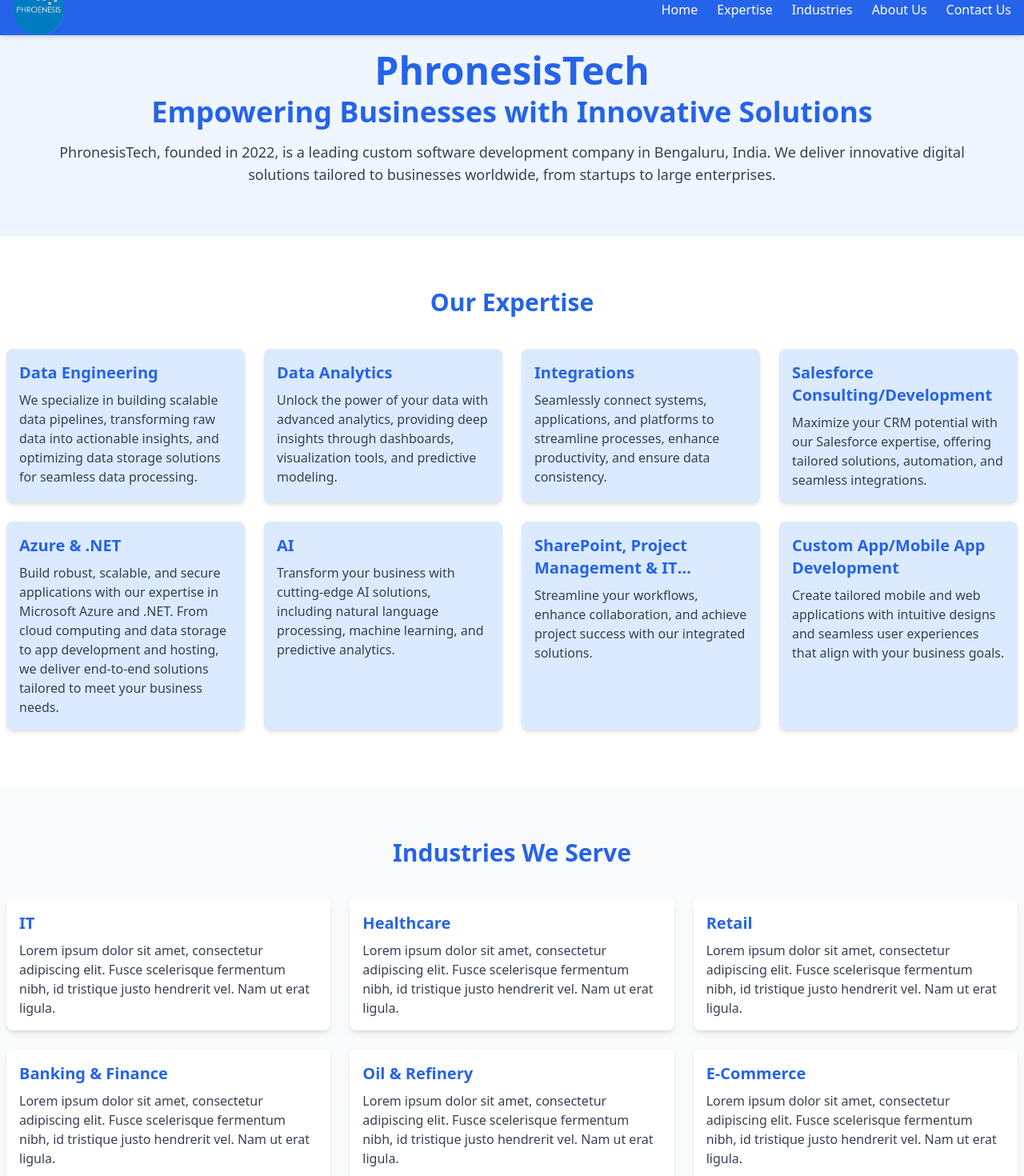
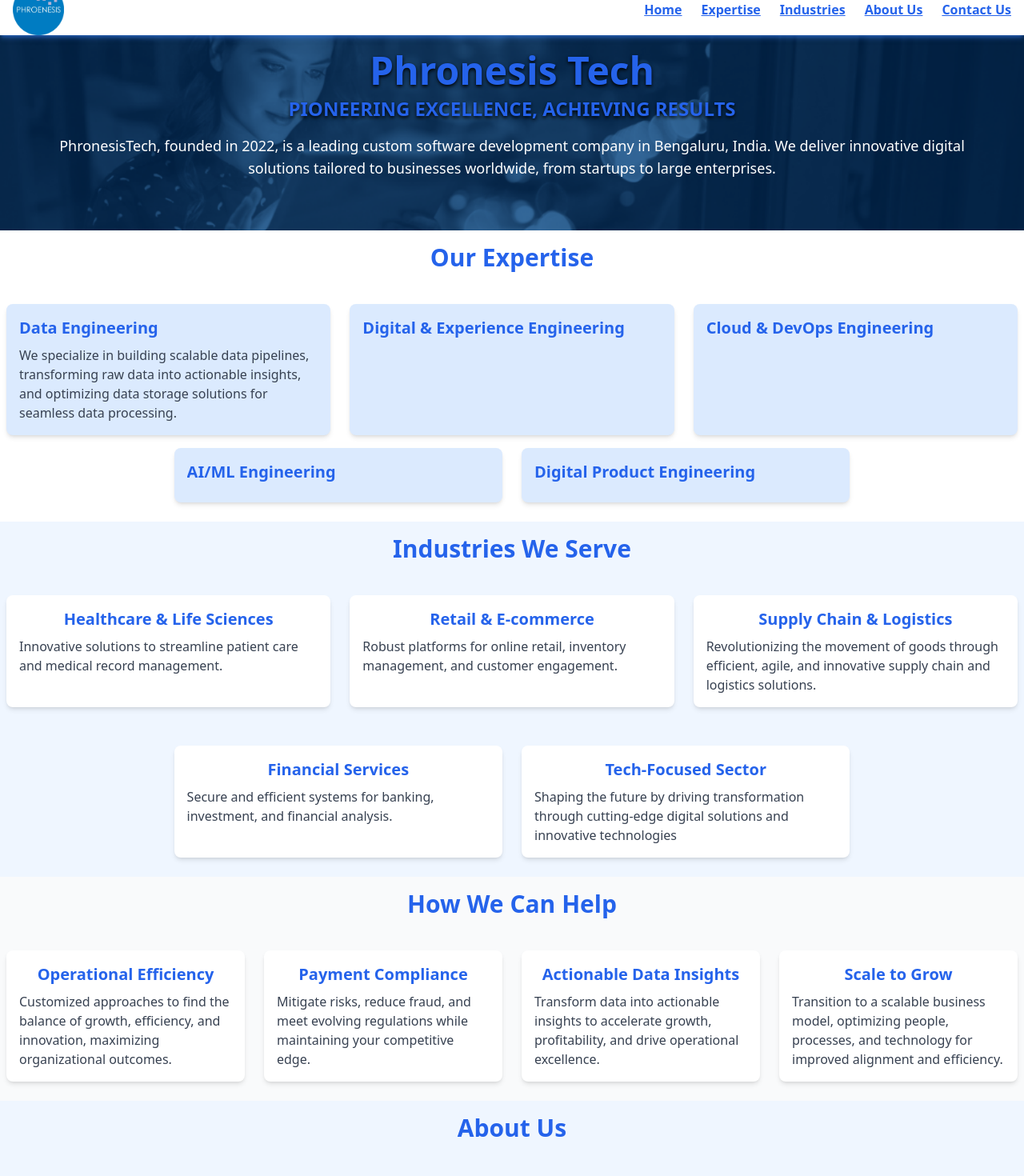
Before and after one commit to phronesistechgit/phronesistech_web, a React (Vite) app: page / in a window 1280 px wide. Shown: the part 20-1490 px from the top of the page at 80% size. Built offline with nearby package versions, Linux system fonts and the light colour scheme.

Commit message:
chnages to theme and added sections

```diff
--- a/src/App.jsx
+++ b/src/App.jsx
@@ -7,6 +7,7 @@
 import Industries from "./pages/Industries";
 import AboutUs from "./pages/AboutUs";
 import ContactUs from "./pages/ContactUs";
+import HowWeHelp from "./pages/HowWeHelp";
 
 function App() {
 	return (
@@ -17,6 +18,7 @@
 				<HomePage />
 				<Expertise />
 				<Industries />
+				<HowWeHelp />
 				<AboutUs />
 				<ContactUs />
 			</main>
--- a/src/components/Footer copy.jsx
+++ b/src/components/Footer copy.jsx
@@ -3,7 +3,7 @@
 
 const Footer = () => {
 	return (
-		<footer className="bg-blue-600 text-white mt-10">
+		<footer className="bg-[#007CC2] text-white mt-10">
 			<div className="max-w-7xl mx-auto px-4 py-6 grid grid-cols-1 md:grid-cols-3 gap-4">
 				<div>
 					<h3 className="font-bold">Quick Links</h3>
--- a/src/components/Footer.jsx
+++ b/src/components/Footer.jsx
@@ -3,7 +3,7 @@
 
 const Footer = () => {
 	return (
-		<footer className="bg-blue-600 text-white mt-10">
+		<footer className="bg-[#007CC2] text-white mt-10">
 			<div className="text-center max-w-7xl mx-auto px-4 py-6 grid grid-cols-1 md:grid-cols-3 gap-4">
 				<div>
 					<h3 className="font-bold text-lg mb-4">Quick Links</h3>
--- a/src/components/Header copy.jsx
+++ b/src/components/Header copy.jsx
@@ -3,7 +3,7 @@
 
 const Header = () => {
 	return (
-		<header className="fixed top-0 left-0 w-full bg-blue-600 text-white shadow-md z-10">
+		<header className="fixed top-0 left-0 w-full bg-[#007CC2] text-white shadow-md z-10">
 			<div className="max-w-7xl mx-auto px-4 flex justify-between items-center h-16">
 				<div className="font-bold text-lg">Logo</div>
 				<nav className="hidden md:flex space-x-6">
--- a/src/components/Header.jsx
+++ b/src/components/Header.jsx
@@ -5,7 +5,7 @@
 
 const Header = () => {
 	return (
-		<header className="fixed top-0 left-0 w-full bg-blue-600 text-white shadow-md z-10">
+		<header className="fixed top-0 left-0 w-full bg-white text-white shadow-md shadow-blue-500/50 z-10">
 			<div className="max-w-7xl mx-auto px-4 flex justify-between items-center h-16">
 				<Link to="/">
 					<img
@@ -16,106 +16,103 @@
 				</Link>
 				<nav className="hidden md:flex space-x-6">
 					<div className="group relative">
-						<button className="hover:text-gray-200">Home</button>
+						<button className="text-blue-600 underline font-bold hover:text-black">
+							Home
+						</button>
 					</div>
 					<div className="group relative">
-						<button className="hover:text-gray-200">
+						<button className="text-blue-600 underline font-bold hover:text-black">
 							Expertise
 						</button>
-						<div className="absolute left-0 hidden group-hover:block bg-white text-black p-2 mt-1 rounded shadow-md">
+						<div className="absolute left-0 hidden group-hover:block bg-white text-black p-2 rounded shadow-md">
 							<a
 								href="#"
-								className="block px-4 py-2 hover:bg-gray-100">
+								className="text-blue-600 block px-4 py-2 hover:bg-gray-100">
 								Data Engineering
 							</a>
 							<a
 								href="#"
-								className="block px-4 py-2 hover:bg-gray-100">
-								Data Analytics
+								className="text-blue-600 block px-4 py-2 hover:bg-gray-100">
+								Digital & Experience Engineering
 							</a>
 							<a
 								href="#"
-								className="block px-4 py-2 hover:bg-gray-100">
-								Integrations
+								className="text-blue-600 block px-4 py-2 hover:bg-gray-100">
+								Cloud & DevOps Engineering
 							</a>
 							<a
 								href="#"
-								className="block px-4 py-2 hover:bg-gray-100">
-								Salesforce Consulting/Development
+								className="text-blue-600 block px-4 py-2 hover:bg-gray-100">
+								AI/ML Engineering
 							</a>
 							<a
 								href="#"
-								className="block px-4 py-2 hover:bg-gray-100">
-								Azure & .NET
-							</a>
-							<a
-								href="#"
-								className="block px-4 py-2 hover:bg-gray-100">
-								AI
-							</a>
-							<a
-								href="#"
-								className="block px-4 py-2 hover:bg-gray-100">
-								SharePoint, Project Management & IT Consulting
-							</a>
-							<a
-								href="#"
-								className="block px-4 py-2 hover:bg-gray-100">
-								Custom App/Mobile App Development
+								className="text-blue-600 block px-4 py-2 hover:bg-gray-100">
+								Digital Product Engineering
 							</a>
 						</div>
 					</div>
 					<div className="group relative">
-						<button className="hover:text-gray-200">
+						<button className="text-blue-600 underline font-bold hover:text-black">
 							Industries
 						</button>
-						<div className="absolute left-0 hidden group-hover:block bg-white text-black p-2 mt-1 rounded shadow-md">
+						<div className="absolute left-0 hidden group-hover:block bg-white text-black p-2 rounded shadow-md">
 							<a
 								href="#"
-								className="block px-4 py-2 hover:bg-gray-100">
-								IT
+								className="text-blue-600 block px-4 py-2 hover:bg-gray-100">
+								Healthcare & Life Sciences
 							</a>
 							<a
 								href="#"
-								className="block px-4 py-2 hover:bg-gray-100">
-								Healthcare
+								className="text-blue-600 block px-4 py-2 hover:bg-gray-100">
+								Retail & E-commerce
 							</a>
 							<a
 								href="#"
-								className="block px-4 py-2 hover:bg-gray-100">
-								Retail
+								className="text-blue-600 block px-4 py-2 hover:bg-gray-100">
+								Supply Chain & Logistics
 							</a>
 							<a
 								href="#"
-								className="block px-4 py-2 hover:bg-gray-100">
+								className="text-blue-600 block px-4 py-2 hover:bg-gray-100">
 								Banking & Finance
+							</a>
+							<a
+								href="#"
+								className="text-blue-600 block px-4 py-2 hover:bg-gray-100">
+								Financial Services
+							</a>
+							<a
+								href="#"
+								className="text-blue-600 block px-4 py-2 hover:bg-gray-100">
+								Tech-Focused Sector
 							</a>
 						</div>
 					</div>
 					<div className="group relative">
-						<button className="hover:text-gray-200">
+						<button className="text-blue-600 underline font-bold hover:text-black">
 							About Us
 						</button>
-						<div className="absolute left-0 hidden group-hover:block bg-white text-black p-2 mt-1 rounded shadow-md">
+						{/* <div className="absolute left-0 hidden group-hover:block bg-white text-black p-2 rounded shadow-md">
 							<a
 								href="#"
-								className="block px-4 py-2 hover:bg-gray-100">
+								className="text-blue-600 block px-4 py-2 hover:bg-gray-100">
 								Company
 							</a>
 							<a
 								href="#"
-								className="block px-4 py-2 hover:bg-gray-100">
+								className="text-blue-600 block px-4 py-2 hover:bg-gray-100">
 								Press Media
 							</a>
 							<a
 								href="#"
-								className="block px-4 py-2 hover:bg-gray-100">
+								className="text-blue-600 block px-4 py-2 hover:bg-gray-100">
 								Our Blog
 							</a>
-						</div>
+						</div> */}
 					</div>
 					<div>
-						<button className="hover:text-gray-200">
+						<button className="text-blue-600 underline font-bold hover:text-black">
 							Contact Us
 						</button>
 					</div>
--- a/src/pages/Expertise.jsx
+++ b/src/pages/Expertise.jsx
@@ -2,11 +2,11 @@
 
 const Expertise = () => {
 	return (
-		<section className="py-16 bg-white">
+		<section className="py-4 bg-white">
 			<h2 className="text-3xl font-bold text-center text-blue-600">
 				Our Expertise
 			</h2>
-			<div className="max-w-7xl p-2 mx-auto grid grid-cols-1 md:grid-cols-2 lg:grid-cols-4 gap-6 mt-8">
+			<div className="max-w-7xl p-2 mx-auto grid grid-cols-1 md:grid-cols-2 lg:grid-cols-3 gap-6 mt-8">
 				<div className="bg-blue-100 p-4 rounded-lg shadow-md">
 					<h3 className="text-xl font-semibold text-blue-600 line-clamp-2">
 						Data Engineering
@@ -20,78 +20,29 @@
 				</div>
 				<div className="bg-blue-100 p-4 rounded-lg shadow-md">
 					<h3 className="text-xl font-semibold text-blue-600 line-clamp-2">
-						Data Analytics
+						Digital & Experience Engineering
 					</h3>
-					<p className="mt-2 text-gray-700">
-						Unlock the power of your data with advanced analytics,
-						providing deep insights through dashboards,
-						visualization tools, and predictive modeling.
-					</p>
+					<p className="mt-2 text-gray-700"></p>
 				</div>
 				<div className="bg-blue-100 p-4 rounded-lg shadow-md">
 					<h3 className="text-xl font-semibold text-blue-600 line-clamp-2">
-						Integrations
+						Cloud & DevOps Engineering
 					</h3>
-					<p className="mt-2 text-gray-700">
-						Seamlessly connect systems, applications, and platforms
-						to streamline processes, enhance productivity, and
-						ensure data consistency.
-					</p>
+					<p className="mt-2 text-gray-700"></p>
+				</div>
+			</div>
+			<div className="max-w-7xl lg:px-[17%] p-2 mx-auto grid grid-cols-1 md:grid-cols-2 lg:grid-cols-2 gap-6">
+				<div className="bg-blue-100 p-4 rounded-lg shadow-md">
+					<h3 className="text-xl font-semibold text-blue-600 line-clamp-2">
+						AI/ML Engineering
+					</h3>
+					<p className="mt-2 text-gray-700"></p>
 				</div>
 				<div className="bg-blue-100 p-4 rounded-lg shadow-md">
 					<h3 className="text-xl font-semibold text-blue-600 line-clamp-2">
-						Salesforce Consulting/Development
+						Digital Product Engineering
 					</h3>
-					<p className="mt-2 text-gray-700">
-						Maximize your CRM potential with our Salesforce
-						expertise, offering tailored solutions, automation, and
-						seamless integrations.
-					</p>
-				</div>
-				<div className="bg-blue-100 p-4 rounded-lg shadow-md">
-					<h3 className="text-xl font-semibold text-blue-600 line-clamp-2">
-						Azure & .NET
-					</h3>
-					<p className="mt-2 text-gray-700">
-						Build robust, scalable, and secure applications with our
-						expertise in Microsoft Azure and .NET. From cloud
-						computing and data storage to app development and
-						hosting, we deliver end-to-end solutions tailored to
-						meet your business needs.
-					</p>
-				</div>
-				<div className="bg-blue-100 p-4 rounded-lg shadow-md">
-					<h3 className="text-xl font-semibold text-blue-600 line-clamp-2">
-						AI
-					</h3>
-					<p className="mt-2 text-gray-700">
-						Transform your business with cutting-edge AI solutions,
-						including natural language processing, machine learning,
-						and predictive analytics.
-					</p>
-				</div>
-				<div className="bg-blue-100 p-4 rounded-lg shadow-md">
-					<h3 className="text-xl font-semibold text-blue-600 line-clamp-2">
-						SharePoint, Project Management & IT Consulting
-					</h3>
-					<p className="mt-2 text-gray-700">
-						Streamline your workflows, enhance collaboration, and
-						achieve project success with our integrated solutions.
-						{/* Our SharePoint services improve team productivity, while
-						our project management and IT consulting expertise help
-						you navigate challenges, implement best practices, and
-						optimize IT solutions for sustained growth. */}
-					</p>
-				</div>
-				<div className="bg-blue-100 p-4 rounded-lg shadow-md">
-					<h3 className="text-xl font-semibold text-blue-600 line-clamp-2">
-						Custom App/Mobile App Development
-					</h3>
-					<p className="mt-2 text-gray-700">
-						Create tailored mobile and web applications with
-						intuitive designs and seamless user experiences that
-						align with your business goals.
-					</p>
+					<p className="mt-2 text-gray-700"></p>
 				</div>
 			</div>
 		</section>
--- a/src/pages/HomePage.jsx
+++ b/src/pages/HomePage.jsx
@@ -2,14 +2,20 @@
 
 const HomePage = () => {
 	return (
-		<section className="p-16 bg-blue-50 text-center">
-			<h1 className="mt-5 text-5xl font-bold text-blue-600">
-				PhronesisTech
+		<section
+			className="p-16 bg-cover bg-center text-center"
+			style={{
+				backgroundImage: "url('hero.jpg')",
+			}}>
+			<h1
+				className="mt-5 text-5xl font-bold drop-shadow-[0_2px_2px_rgba(0,0,0,1)]
+ text-blue-600">
+				Phronesis Tech
 			</h1>
-			<h1 className="text-4xl mt-2 font-bold text-blue-600">
-				Empowering Businesses with Innovative Solutions
+			<h1 className="text-2xl mt-2 font-bold drop-shadow-[0_2px_2px_rgba(0,0,0,1)] text-blue-600">
+				PIONEERING EXCELLENCE, ACHIEVING RESULTS
 			</h1>
-			<p className="mt-4 text-lg text-gray-700">
+			<p className="text-white mt-4 text-lg">
 				PhronesisTech, founded in 2022, is a leading custom software
 				development company in Bengaluru, India. We deliver innovative
 				digital solutions tailored to businesses worldwide, from
--- /dev/null
+++ b/src/pages/HowWeHelp.jsx
@@ -0,0 +1,53 @@
+import React from "react";
+
+const HowWeHelp = () => {
+	return (
+		<section className="py-4 bg-gray-50">
+			<h2 className="text-3xl font-bold text-center text-blue-600">
+				How We Can Help
+			</h2>
+			<div className="max-w-7xl p-2 mx-auto grid grid-cols-1 md:grid-cols-2 lg:grid-cols-4 gap-6 mt-8">
+				<div className="bg-white p-4 rounded-lg shadow-md">
+					<h3 className="text-center text-xl font-semibold text-blue-600">
+						Operational Efficiency
+					</h3>
+					<p className="mt-2 text-gray-700">
+						Customized approaches to find the balance of growth,
+						efficiency, and innovation, maximizing organizational
+						outcomes.
+					</p>
+				</div>
+				<div className="bg-white p-4 rounded-lg shadow-md">
+					<h3 className="text-center text-xl font-semibold text-blue-600">
+						Payment Compliance
+					</h3>
+					<p className="mt-2 text-gray-700">
+						Mitigate risks, reduce fraud, and meet evolving
+						regulations while maintaining your competitive edge.
+					</p>
+				</div>
+				<div className="bg-white p-4 rounded-lg shadow-md">
+					<h3 className="text-center text-xl font-semibold text-blue-600">
+						Actionable Data Insights
+					</h3>
+					<p className="mt-2 text-gray-700">
+						Transform data into actionable insights to accelerate
+						growth, profitability, and drive operational excellence.
+					</p>
+				</div>
+				<div className="bg-white p-4 rounded-lg shadow-md">
+					<h3 className="text-center text-xl font-semibold text-blue-600">
+						Scale to Grow
+					</h3>
+					<p className="mt-2 text-gray-700">
+						Transition to a scalable business model, optimizing
+						people, processes, and technology for improved alignment
+						and efficiency.
+					</p>
+				</div>
+			</div>
+		</section>
+	);
+};
+
+export default HowWeHelp;
--- a/src/pages/Industries.jsx
+++ b/src/pages/Industries.jsx
@@ -2,67 +2,58 @@
 
 const Industries = () => {
 	return (
-		<section className="py-16 bg-gray-50">
+		<section className="py-4 bg-blue-50">
 			<h2 className="text-3xl font-bold text-center text-blue-600">
 				Industries We Serve
 			</h2>
 			<div className="max-w-7xl p-2 mx-auto grid grid-cols-1 md:grid-cols-2 lg:grid-cols-3 gap-6 mt-8">
 				<div className="bg-white p-4 rounded-lg shadow-md">
-					<h3 className="text-xl font-semibold text-blue-600">IT</h3>
+					<h3 className="text-center text-xl font-semibold text-blue-600">
+						Healthcare & Life Sciences
+					</h3>
 					<p className="mt-2 text-gray-700">
-						Lorem ipsum dolor sit amet, consectetur adipiscing elit.
-						Fusce scelerisque fermentum nibh, id tristique justo
-						hendrerit vel. Nam ut erat ligula.
+						Innovative solutions to streamline patient care and
+						medical record management.
 					</p>
 				</div>
 				<div className="bg-white p-4 rounded-lg shadow-md">
-					<h3 className="text-xl font-semibold text-blue-600">
-						Healthcare
+					<h3 className="text-center text-xl font-semibold text-blue-600">
+						Retail & E-commerce
 					</h3>
 					<p className="mt-2 text-gray-700">
-						Lorem ipsum dolor sit amet, consectetur adipiscing elit.
-						Fusce scelerisque fermentum nibh, id tristique justo
-						hendrerit vel. Nam ut erat ligula.
+						Robust platforms for online retail, inventory
+						management, and customer engagement.
 					</p>
 				</div>
 				<div className="bg-white p-4 rounded-lg shadow-md">
-					<h3 className="text-xl font-semibold text-blue-600">
-						Retail
+					<h3 className="text-center text-xl font-semibold text-blue-600">
+						Supply Chain & Logistics
 					</h3>
 					<p className="mt-2 text-gray-700">
-						Lorem ipsum dolor sit amet, consectetur adipiscing elit.
-						Fusce scelerisque fermentum nibh, id tristique justo
-						hendrerit vel. Nam ut erat ligula.
+						Revolutionizing the movement of goods through efficient,
+						agile, and innovative supply chain and logistics
+						solutions.
+					</p>
+				</div>
+			</div>
+			<div className="max-w-7xl lg:px-[17%] p-2 mx-auto grid grid-cols-1 md:grid-cols-2 gap-6 mt-8">
+				<div className="bg-white p-4 rounded-lg shadow-md">
+					<h3 className="text-center text-xl font-semibold text-blue-600">
+						Financial Services
+					</h3>
+					<p className="mt-2 text-gray-700">
+						Secure and efficient systems for banking, investment,
+						and financial analysis.
 					</p>
 				</div>
 				<div className="bg-white p-4 rounded-lg shadow-md">
-					<h3 className="text-xl font-semibold text-blue-600">
-						Banking & Finance
+					<h3 className="text-center text-xl font-semibold text-blue-600">
+						Tech-Focused Sector
 					</h3>
 					<p className="mt-2 text-gray-700">
-						Lorem ipsum dolor sit amet, consectetur adipiscing elit.
-						Fusce scelerisque fermentum nibh, id tristique justo
-						hendrerit vel. Nam ut erat ligula.
-					</p>
-				</div>
-				<div className="bg-white p-4 rounded-lg shadow-md">
-					<h3 className="text-xl font-semibold text-blue-600">
-						Oil & Refinery
-					</h3>
-					<p className="mt-2 text-gray-700">
-						Lorem ipsum dolor sit amet, consectetur adipiscing elit.
-						Fusce scelerisque fermentum nibh, id tristique justo
-						hendrerit vel. Nam ut erat ligula.
-					</p>
-				</div>
-				<div className="bg-white p-4 rounded-lg shadow-md">
-					<h3 className="text-xl font-semibold text-blue-600">
-						E-Commerce
-					</h3>
-					<p className="mt-2 text-gray-700">
-						Lorem ipsum dolor sit amet, consectetur adipiscing elit.
-						Fusce scelerisque fermentum nibh, id tristique justo
-						hendrerit vel. Nam ut erat ligula.
+						Shaping the future by driving transformation through
+						cutting-edge digital solutions and innovative
+						technologies
 					</p>
 				</div>
 			</div>
```
Also changed, not shown: src/pages/AboutUs.jsx (+5 -13 lines), src/pages/ContactUs.jsx (+15 -7 lines), hero.jpg (added).
